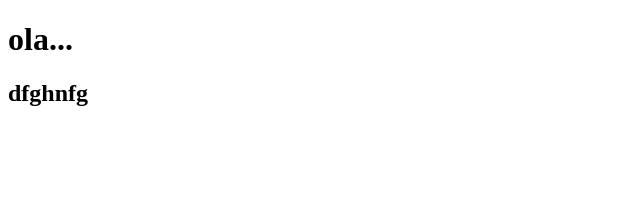
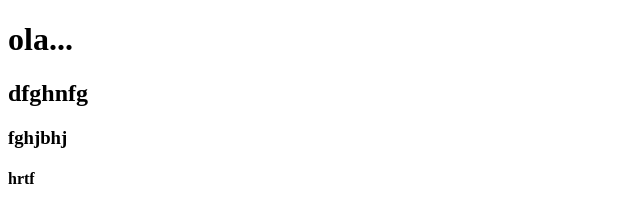
Before and after one commit to kavycoder/FirstGitRepo, a plain HTML site: page index.html in a window 1280 px wide. Shown: the whole page, without its empty margins (0-640 px from the left). Drawn offline with Linux system fonts and the light colour scheme.

Commit message:
first commit

```diff
--- a/index.html
+++ b/index.html
@@ -8,5 +8,7 @@
 <body>
     <h1>ola...</h1>
     <h2>dfghnfg</h2>
+    <h3>fghjbhj</h3>
+    <h4>hrtf</h4>
 </body>
 </html>
```
